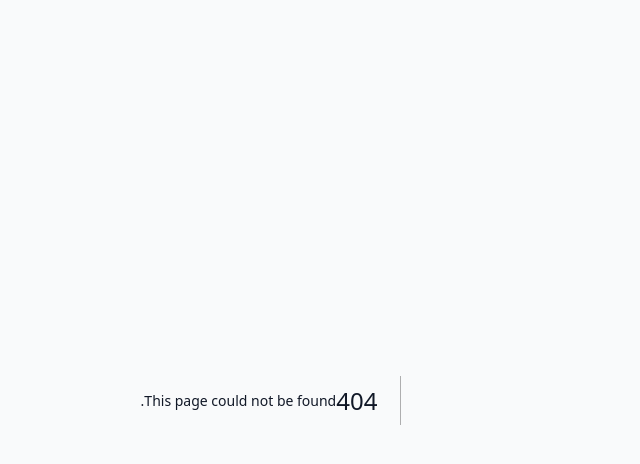
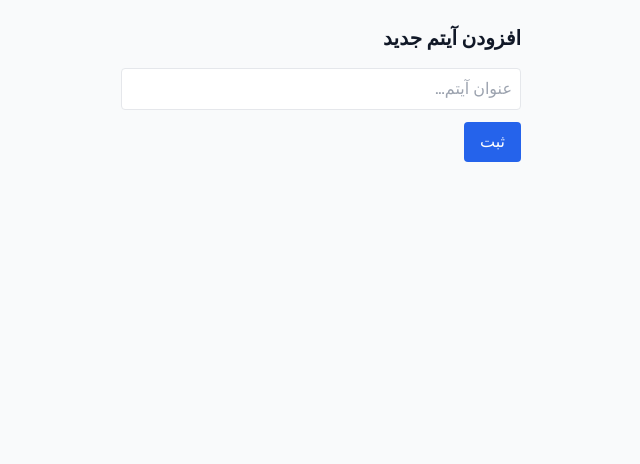
Before and after one commit to marmar-biz/Ax-prompt, a Next.js app: page /add-item in a window 1280 px wide. Before the commit this address had no page. Shown: the top 464 px of the page, without its empty margins (401-1041 px from the left). Built offline with nearby package versions, Linux system fonts and the light colour scheme; no server answers.

Commit message:
Create AddItemPage component for item submission

```diff
--- /dev/null
+++ b/app/add-item/page.tsx
@@ -0,0 +1,42 @@
+'use client'
+import { useState } from 'react'
+import { supabase } from '../../supabase'
+
+export default function AddItemPage() {
+  const [title, setTitle] = useState('')
+  const [status, setStatus] = useState('')
+  const [message, setMessage] = useState('')
+
+  async function handleSubmit(e: any) {
+    e.preventDefault()
+    setMessage('در حال ارسال...')
+    const { error } = await supabase.from('items').insert([{ title }])
+    if (error) setMessage('❌ خطا در ثبت آیتم: ' + error.message)
+    else {
+      setMessage('✅ با موفقیت ثبت شد!')
+      setTitle('')
+    }
+  }
+
+  return (
+    <main className="max-w-md mx-auto p-6">
+      <h1 className="text-xl font-bold mb-4">افزودن آیتم جدید</h1>
+      <form onSubmit={handleSubmit} className="space-y-3">
+        <input
+          type="text"
+          value={title}
+          onChange={(e) => setTitle(e.target.value)}
+          placeholder="عنوان آیتم..."
+          className="border rounded p-2 w-full"
+        />
+        <button
+          type="submit"
+          className="bg-blue-600 text-white px-4 py-2 rounded"
+        >
+          ثبت
+        </button>
+      </form>
+      {message && <p className="mt-3 text-gray-600">{message}</p>}
+    </main>
+  )
+}
```
